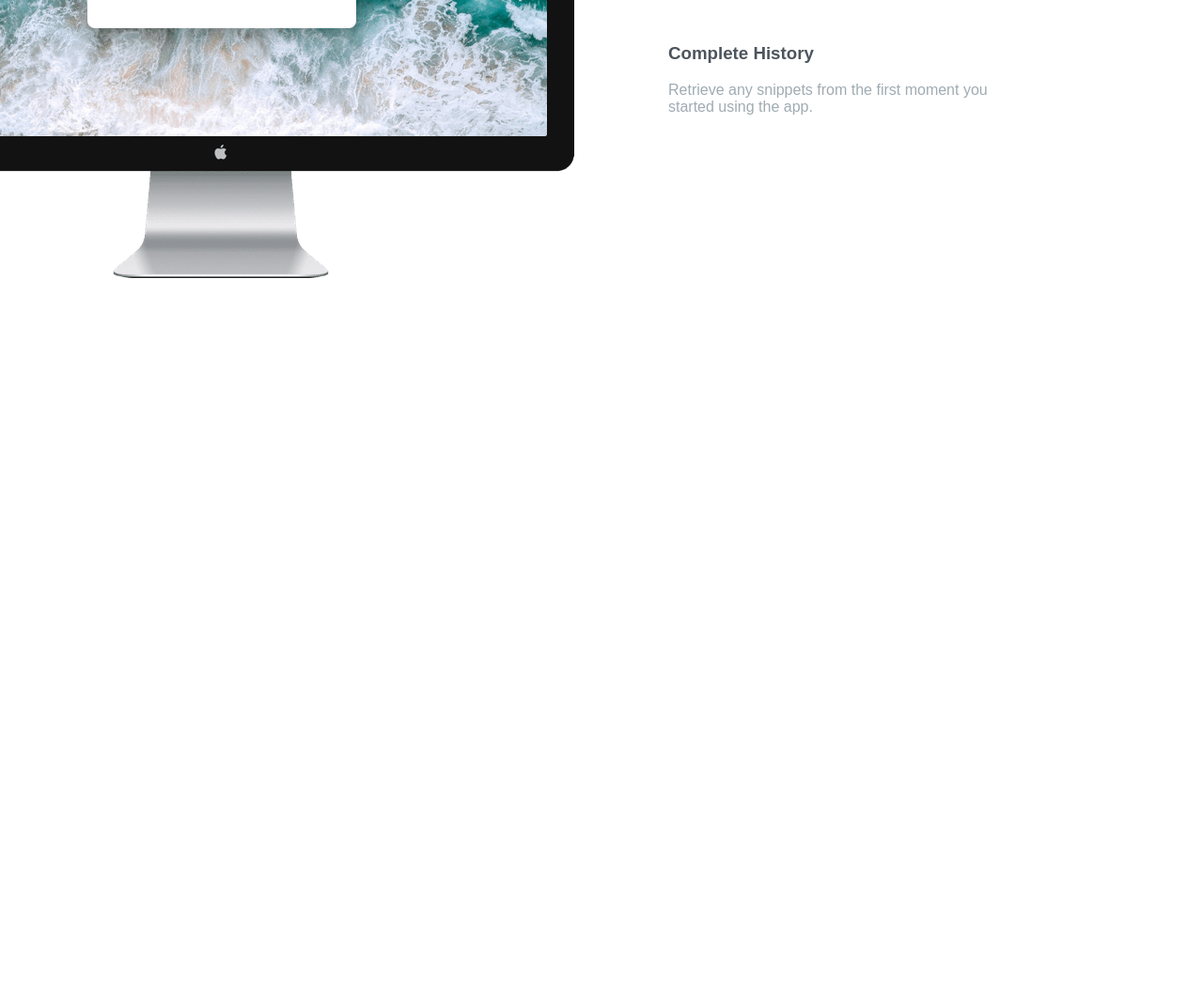
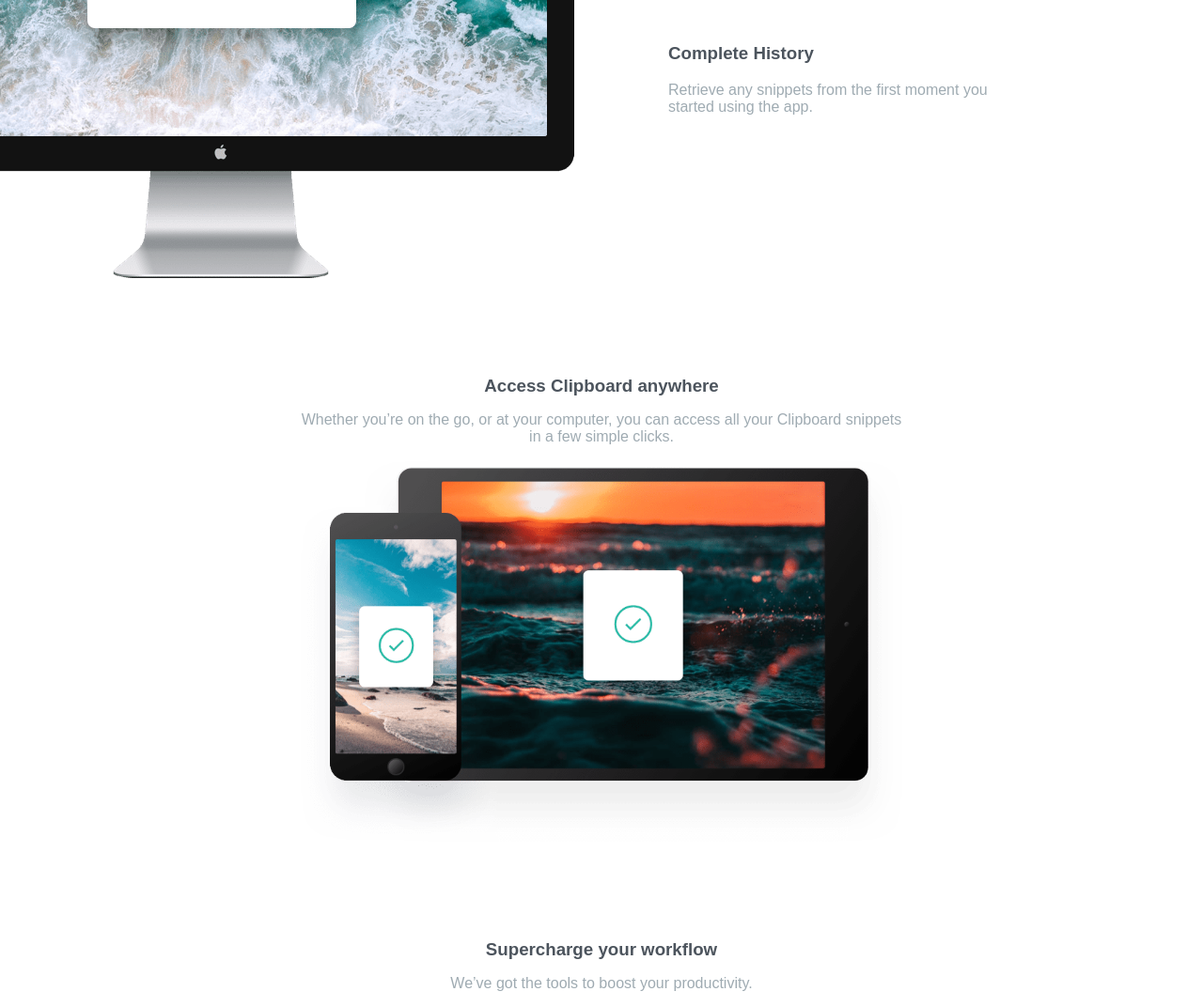
Before and after one commit to MauricioMorenoMorales/Frontend-mentor-clipboard-landing-page, a plain HTML site: page index.html in a window 1280 px wide. Shown: the part 953-2025 px from the top of the page at 94% size. Before the commit the page ends 1253 px from the top, so only its background shows below. Drawn offline with Linux system fonts and the light colour scheme; files whose address does not match are found by name; a web font is replaced by a local one.

Commit message:
Description intro completed

```diff
--- a/css/main.css
+++ b/css/main.css
@@ -96,6 +96,7 @@ p {
   max-width: 350px;
   margin-left: auto;
   margin-right: auto;
+  margin-bottom: 100px;
 }
 .keepsnippets__intro {
   margin-bottom: 50px;
@@ -105,6 +106,22 @@ p {
 }
 .keepsnippets__description__text-item h4 {
   margin-bottom: 0;
+}
+.description {
+  display: flex;
+  flex-direction: column;
+  padding: 0 30px;
+  text-align: center;
+  max-width: 370px;
+  margin-left: auto;
+  margin-right: auto;
+}
+.description__intro h3 {
+  max-width: 200px;
+  margin: 0 auto;
+}
+.description__intro__figure {
+  margin-bottom: 100px;
 }
 @media screen and (min-width: 768px) {
   .header {
@@ -143,4 +160,10 @@ p {
     margin-left: 100px;
     margin-top: 50px;
   }
+  .description {
+    max-width: 700px;
+  }
+  .description__intro h3 {
+    max-width: 400px;
+  }
 }
--- a/index.html
+++ b/index.html
@@ -65,6 +65,21 @@
         </div>
       </div>
     </section>
+
+    <section class="description">
+      <div class="description__intro">
+        <h3>Access Clipboard anywhere</h3>
+        <p>
+          Whether you’re on the go, or at your computer, you can access all your Clipboard
+          snippets in a few simple clicks.
+        </p>
+        <figure class="description__intro__figure">
+          <img src="./images/image-devices.png" alt="">
+        </figure>
+        <h3>Supercharge your workflow</h3>
+        <p>We’ve got the tools to boost your productivity.</p>
+      </div>
+    </section>
   </main>
 
 
--- a/scripts/scrollbar.controller.js
+++ b/scripts/scrollbar.controller.js
@@ -1,5 +1,5 @@
 function autoScroll() {
-	var div = document.querySelector('.keepsnippets')
+	var div = document.querySelector('.description')
 	div.style.display = ''
 	var top = div.offsetTop
 	if (window.scrollTop != top) window.scrollTo(0, top)
```
Also changed, not shown: 1 other file.
